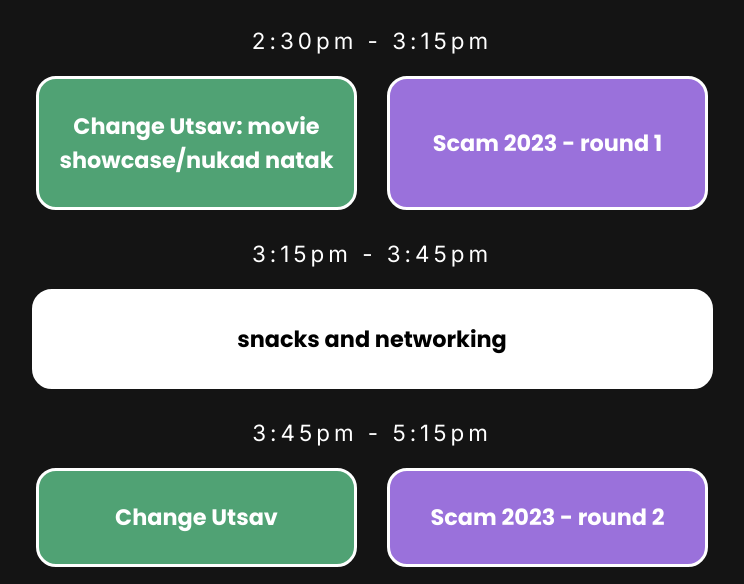
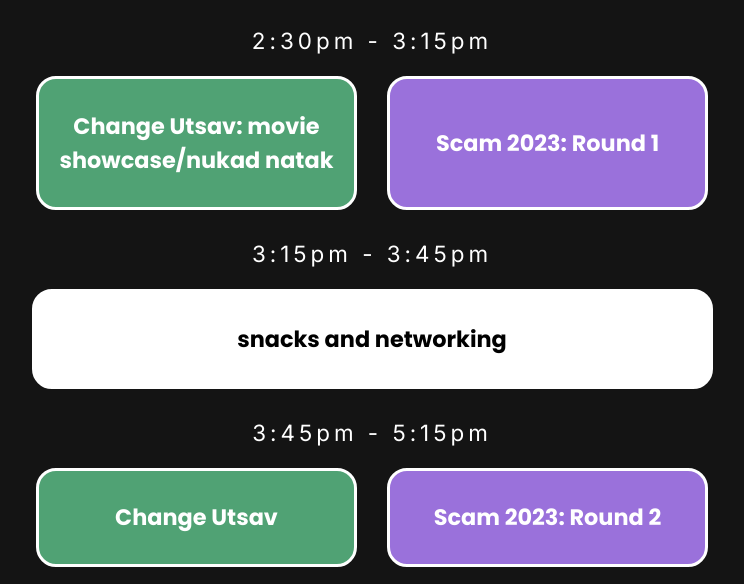
Before and after one commit to SarthakS09/techstars, a React (Create React App) app: page /schedule in a window 1280 px wide. Shown: the part 800-1384 px from the top of the page, without its empty margins (268-1012 px from the left). Built offline with nearby package versions, Linux system fonts and the light colour scheme.

Commit message:
fixed typo

```diff
--- a/src/Pages/Schedule.jsx
+++ b/src/Pages/Schedule.jsx
@@ -39,11 +39,11 @@ export default function Schedule() {
         </div>
         {renderBlock('12:30pm - 1:30pm', 'registrations')}
         {renderBlock('1:30pm - 2:30pm', 'enlightening session')}
-        {renderBlock('2:30pm - 3:15pm', 'Scam 2023 - round 1', 'Change Utsav: movie showcase/nukad natak')}
+        {renderBlock('2:30pm - 3:15pm', 'Scam 2023: Round 1', 'Change Utsav: movie showcase/nukad natak')}
 
         {renderBreak('3:15pm - 3:45pm', 'snacks and networking')}
 
-        {renderBlock('3:45pm - 5:15pm', 'Scam 2023 - round 2', 'Change Utsav')}
+        {renderBlock('3:45pm - 5:15pm', 'Scam 2023: Round 2', 'Change Utsav')}
         {renderBlock('5:15pm - 5:45pm', 'keynote session 1', 'Change Utsav')}
         {renderBlock('5:45pm - 6:15pm', 'keynote session 2')}
         {renderBlock('6:15pm - 7:15pm', 'confluence', 'empathy board & number painting')}
```
